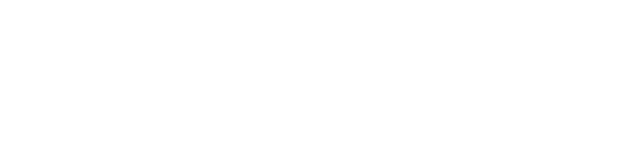
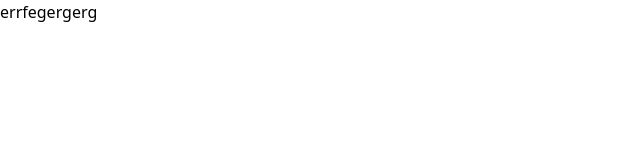
Before and after one commit to PJ348/group-project, a website: page owner/index.html in a window 1280 px wide. Shown: the whole page, without its empty margins (0-640 px from the left). Drawn offline with nearby package versions, Linux system fonts and the light colour scheme; files that its build step writes are made by us from their sources.

Commit message:
try deploy

```diff
--- a/owner/home.html
+++ b/owner/index.html
@@ -7,6 +7,6 @@
     <link href="../style.css" rel="stylesheet">
 </head>
 <body>
-
+    errfegergerg
 </body>
 </html>
```
